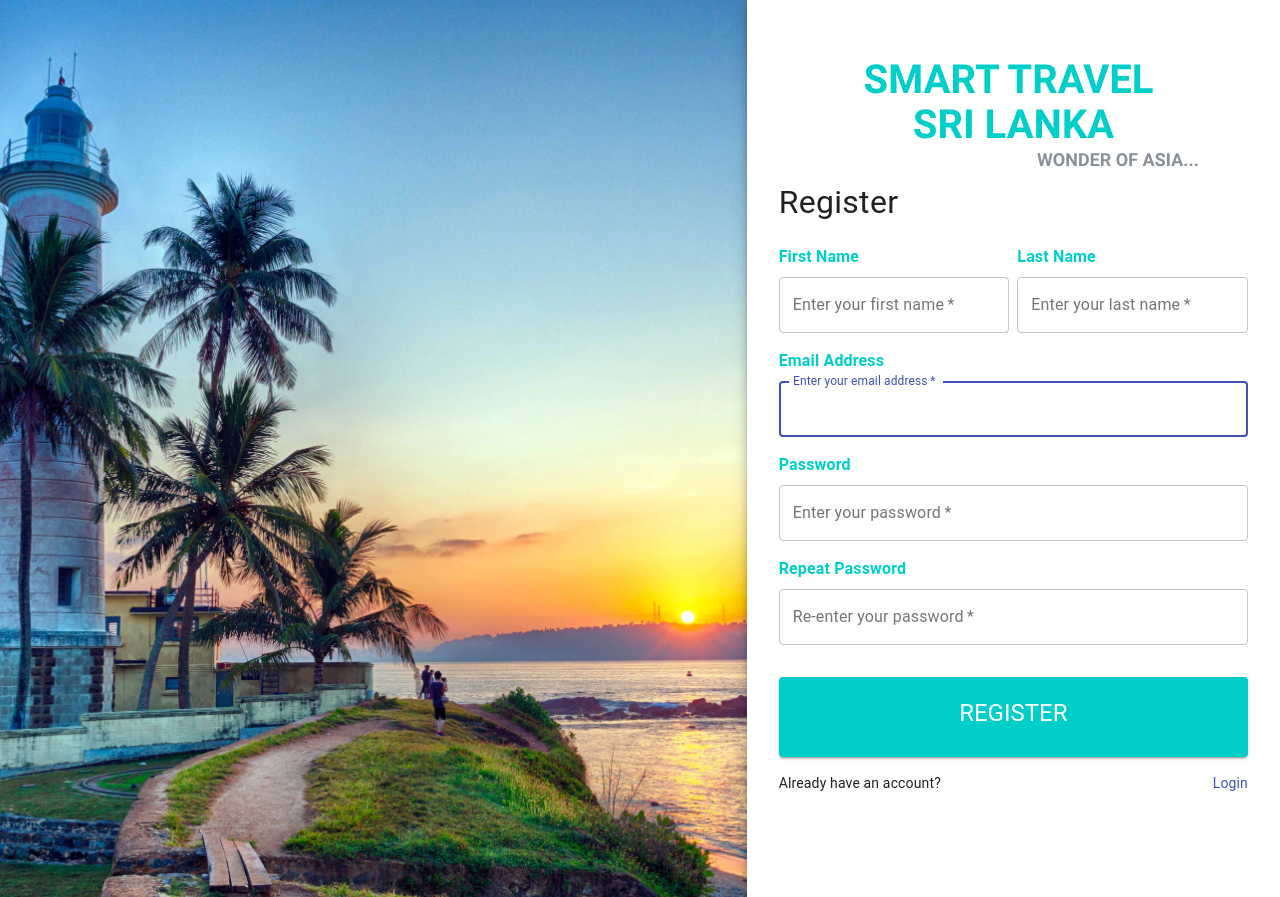
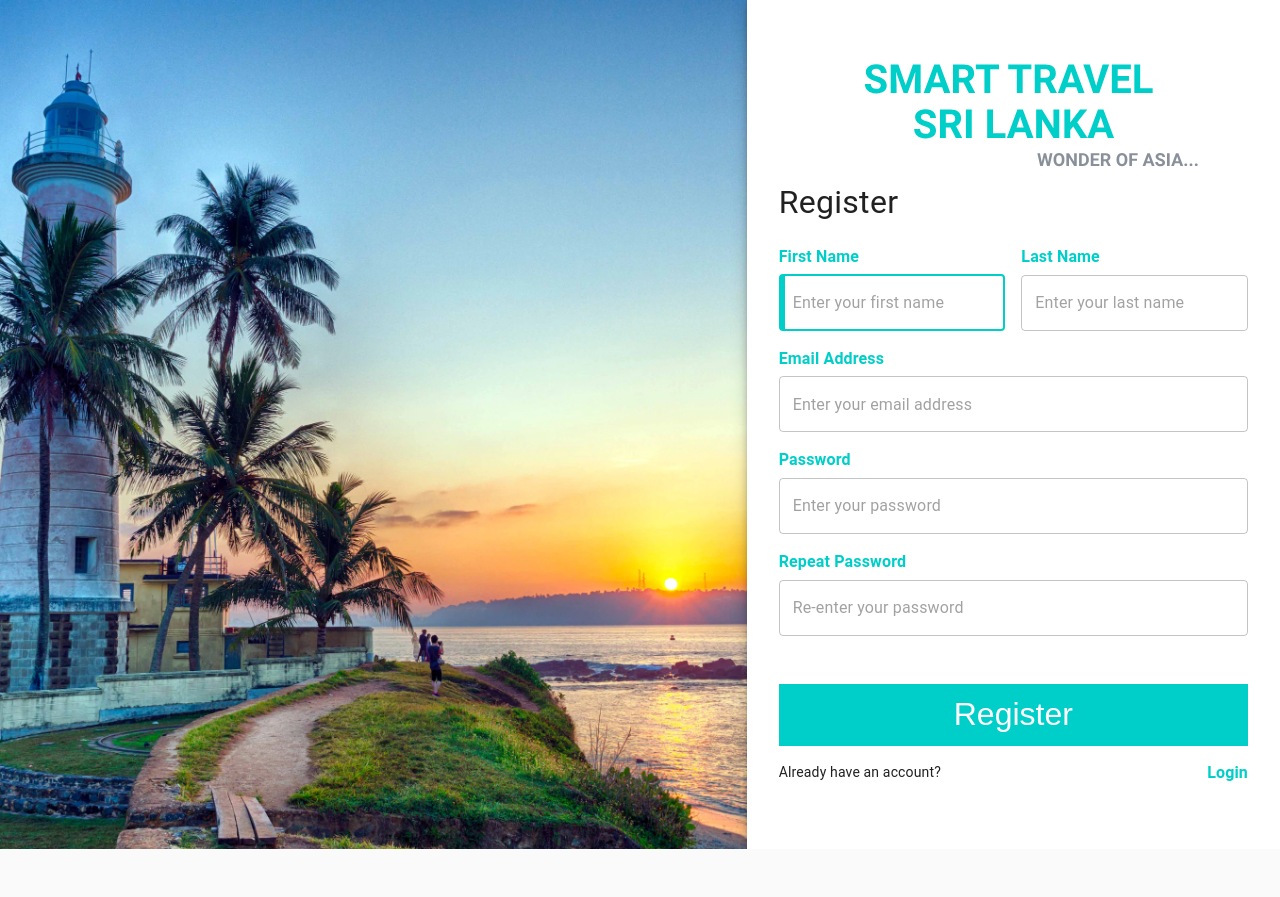
Before and after one commit to SE-Group-35/web-app, a React (Create React App) app: page /register in a window 1280 px wide. After the commit the page ends 849 px from the top, so only its background shows below. Built offline with nearby package versions, Linux system fonts and the light colour scheme.

Commit message:
complete the validation on the register page

```diff
--- a/src/screens/register/index.jsx
+++ b/src/screens/register/index.jsx
@@ -1,7 +1,5 @@
 import React from 'react';
-import Button from '@material-ui/core/Button';
 import CssBaseline from '@material-ui/core/CssBaseline';
-import TextField from '@material-ui/core/TextField';
 import Paper from '@material-ui/core/Paper';
 import Box from '@material-ui/core/Box';
 import Grid from '@material-ui/core/Grid';
@@ -9,28 +7,15 @@ import { makeStyles } from '@material-ui/core/styles';
 import Typography from '@material-ui/core/Typography';
 import Link from '@material-ui/core/Link';
 import image from '../../assets/images/register.PNG';
-import { Formik, Form } from "formik";
 import * as Yup from "yup";
+import { useState } from 'react';
+import { useFormik } from 'formik';
+import InputTextBox from '../../components/common/InputTextBox';
+import { PRIMARY, WHITE } from '../../colors';
+import Spinner from '../../components/common/Spinner';
 
 const logo = require('../../assets/images/logo.svg');
 
-const validationSchema = Yup.object({
-    firstName: Yup.string().required(),
-    lastName: Yup.string().required(),
-    email: Yup.string().email().required(),
-    password: Yup.string().min(8, 'Minimum 8 characters required!').required('Required!'),
-    repeatPassword: Yup.string()
-    .oneOf([Yup.ref('password')], 'Password must be the same!')
-    .required('Required!'),
-  });
-
-  const initialValues = {
-    firstName: "",
-    lastName: "",
-    email: "",
-    password: "",
-    repeatPassword: "",
-  };
 
 const useStyles = makeStyles((theme) => ({
     root: {
@@ -48,45 +33,90 @@ const useStyles = makeStyles((theme) => ({
         flexDirection: 'column',
     },
     button: {
-        background: '#00CEC9',
-        width:'100%',
-        height:'10vh',
-        margin: theme.spacing(3, 0, 2),
+        width: '100%',
+        height: '3.9rem',
+        cursor: 'pointer',
+        backgroundColor: PRIMARY,
+        color: WHITE,
+        fontSize: '2rem',
+        border: 0,
+        marginTop: '3rem'
     },
-    text:{
+    text: {
         fontSize: '2rem',
         display: 'block',
     },
-    typography:{
+    typography: {
         fontWeight:'bold',
         fontSize: '1rem',
         display: 'block',
-        color: '#00CEC9',
-        margin: theme.spacing(0, 0, -1),
-    },
-    buttontext:{
-        display: 'block',
-        color: '#FFF'
+        color: PRIMARY,
     },
     form: {
-      width: '100%', // Fix IE 11 issue.
+      width: '100%',
       marginTop: theme.spacing(1),
+    },
+    loginText:{
+        fontWeight: 'bold',
+        fontSize: '1rem',
+        color: PRIMARY
     },
 
   }));
 
 const Register = () => {
     const classes = useStyles();
+
+    const [ registerIn, setRegisterIn ] = useState(false);
+
+    const formik = useFormik({
+        initialValues: {
+            firstName: "",
+            lastName: "",
+            email: "",
+            password: "",
+            repeatPassword: "",
+        },
+        validationSchema: Yup.object({
+            firstName: Yup.string()
+            .required("Required field"),
+            lastName: Yup.string()
+            .required("Required field"),
+            email: Yup.string()
+                .email("Invalid email address")
+                .required("Required field"),
+            password: Yup.string()
+                .min(6, "Password must contain more than 6 characters")
+                .matches(/^(?=.*[A-Za-z])(?=.*\d)(?=.*[@$!%*#?&])[A-Za-z\d@$!%*#?&]{6,}$/, "Password must contain minimum six characters, at least one letter, one number and one special character")
+                .required("Required field"),
+            repeatPassword: Yup.string()
+                .oneOf([Yup.ref('password')], 'Password must be the same!')
+                .required('Required!'),
+        }),
+
+            onSubmit: async({ firstName,lastName,email, password,repeatPassword}) => {
+                console.log("firstName", firstName);
+                console.log("lastName", lastName);
+                console.log("email", email);
+                console.log('password', password);
+                console.log("repeatPassword", repeatPassword);
+                try{
+                    setRegisterIn(true);
+                    //   await auth.signInWithEmailAndPassword(email, password);
+                    //   setLogginIn(false);
+                }catch(error){
+                    setRegisterIn(false);
+                    console.log(error);
+                }
+            },
+    });
+
+
     return (
-        <Formik
-      initialValues={initialValues}
-      validationSchema={validationSchema}
 
-    >
         <Grid container component="main" className={classes.root}>
         <CssBaseline />
         <Grid item xs={false} sm={4} md={7} className={classes.image} />
-
         <Grid item xs={12} sm={8} md={5} component={Paper} elevation={6} square>
             <div className={classes.paper}>
                 <Grid align="center">
@@ -95,123 +125,123 @@ const Register = () => {
                 <Typography  align="left" className={classes.text}  gutterBottom>
                     Register
                 </Typography>
-            <form className={classes.form} noValidate>
-            <Grid container spacing={1}>
+
+                <form onSubmit = {formik.handleSubmit} className={classes.form} noValidate>
+                    <Grid container spacing={2}>
                         <Grid item xs={12} sm={6}>
                             <Typography className={classes.typography}  gutterBottom>
                                 First Name
                             </Typography>
-            <TextField
+                            <InputTextBox
                                 variant="outlined"
-                margin="normal"
-                required
-                fullWidth
                                 id="firstName"
-                label="Enter your first name"
+                                placeholder="Enter your first name"
                                 name="firstName"
                                 autoComplete="firstName"
                                 autoFocus
+                                fullWidth
+                                value = {formik.values.firstName}
+                                onChange = {formik.handleChange}
+                                error={formik.touched.firstName && Boolean(formik.errors.firstName)}
+                                helperText={formik.touched.firstName && formik.errors.firstName}
                             />
                         </Grid>
                         <Grid item xs={12} sm={6}>
                             <Typography className={classes.typography}  gutterBottom>
                                 Last Name
                             </Typography>
-            <TextField
+                            <InputTextBox
                                 variant="outlined"
-                margin="normal"
-                required
-                fullWidth
                                 id="lastName"
-                label="Enter your last name"
+                                placeholder="Enter your last name"
                                 name="lastName"
                                 autoComplete="lastName"
-                autoFocus
+                                fullWidth
+                                value = {formik.values.lastName}
+                                onChange = {formik.handleChange}
+                                error={formik.touched.lastName && Boolean(formik.errors.lastName)}
+                                helperText={formik.touched.lastName && formik.errors.lastName}
                             />
                         </Grid>
-            <Grid item xs={12}>
+                        <Grid item xs={12} >
                             <Typography className={classes.typography}  gutterBottom>
                                 Email Address
                             </Typography>
-            <TextField
+                            <InputTextBox
                                 variant="outlined"
-                margin="normal"
-                required
-                fullWidth
                                 id="email"
-                label="Enter your email address"
+                                placeholder="Enter your email address"
                                 name="email"
                                 autoComplete="email"
-                autoFocus
+                                fullWidth
+                                onChange = {formik.handleChange}
+                                error={formik.touched.email && Boolean(formik.errors.email)}
+                                helperText={formik.touched.email && formik.errors.email}
+
                             />
                         </Grid>
                         <Grid item xs={12}>
                             <Typography className={classes.typography}  gutterBottom>
                                 Password
                             </Typography>
-            <TextField
+                            <InputTextBox
                                 variant="outlined"
-                margin="normal"
-                required
                                 fullWidth
                                 name="password"
-                label="Enter your password"
+                                placeholder="Enter your password"
                                 type="password"
                                 id="password"
                                 autoComplete="current-password"
+                                onChange = {formik.handleChange}
+                                error={formik.touched.password && Boolean(formik.errors.password)}
+                                helperText={formik.touched.password && formik.errors.password}
                             />
                         </Grid>
                         <Grid item xs={12}>
                             <Typography className={classes.typography}  gutterBottom>
                                 Repeat Password
                             </Typography>
-            <TextField
+                            <InputTextBox
                                 variant="outlined"
-                margin="normal"
-                required
                                 fullWidth
                                 name="repeatPassword"
-                label="Re-enter your password"
+                                placeholder="Re-enter your password"
                                 type="password"
                                 id="repeatPassword"
-
+                                onChange = {formik.handleChange}
+                                error={formik.touched.repeatPassword && Boolean(formik.errors.repeatPassword)}
+                                helperText={formik.touched.repeatPassword && formik.errors.repeatPassword}
                             />
                         </Grid>
                     </Grid>
 
-            <Button
-                type="submit"
-                fullWidth
-                variant="contained"
-                className={classes.button}
+                    <button
+                        type = 'submit'
+                        className = {classes.button}
                         >
-            <Typography variant="h5" className={classes.buttontext}  gutterBottom>
-                    Register
-                </Typography>
-            </Button>
+                        {registerIn ? <Spinner/> :'Register'}
+                    </button>
+                    <Box mt={2}></Box>
                     <Grid container>
                         <Grid item xs>
                             <Typography  variant="body2">
                                 Already have an account?
                             </Typography>
                         </Grid>
-                <Grid item>
-                    <Link href="#" variant="body2">
+                        <Grid>
+                            <Link href="/login" className={classes.loginText} >
                                 {"Login"}
                             </Link>
                         </Grid>
                     </Grid>
-            <Box mt={5}>
-
-            </Box>
                 </form>
             </div>
         </Grid>
     </Grid>
-    </Formik>
+
     );
 }
 
 
 
-export default Register
+export default Register;
```
Lines whose indentation alone changed are shown as unchanged.
